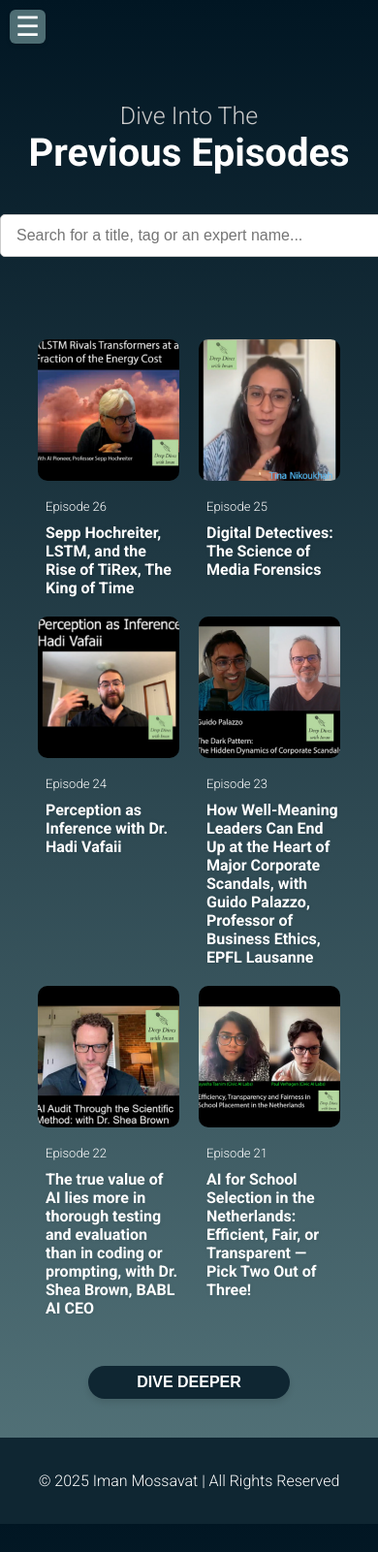
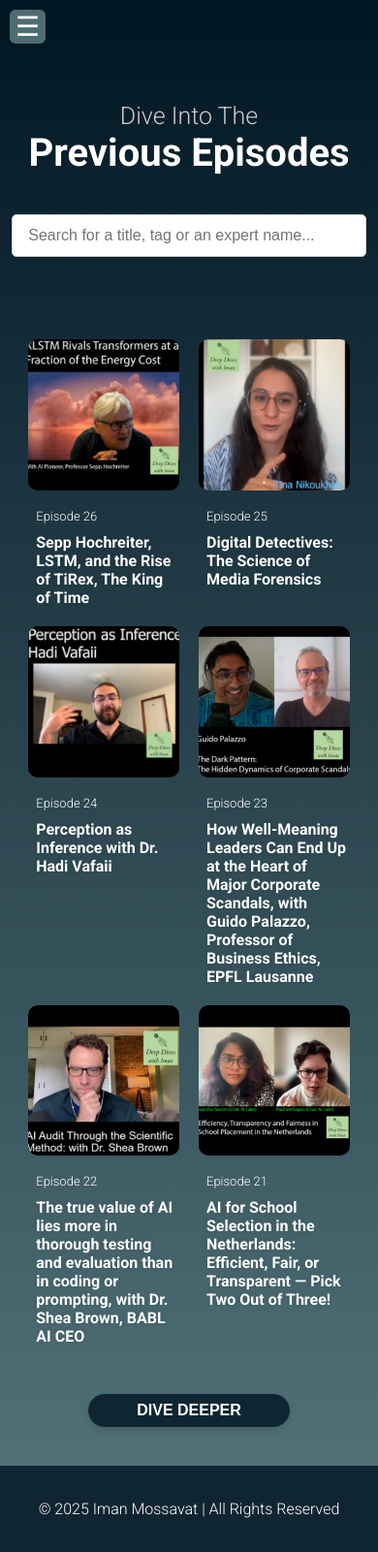
Before and after one commit to ivetkalchev/deepdivepod, a Jekyll site: the page built from episodes.html, in a window 390 px wide. Shown: the whole page at 97% size. Built offline with Jekyll 4.4.1, drawn with Linux system fonts in a browser that asks for light colours; before the commit the page ends 1572 px from its top, so only the background shows below that.

Commit message:
Update episodes-styles.css

```diff
--- a/assets/css/episodes-styles.css
+++ b/assets/css/episodes-styles.css
@@ -124,7 +124,7 @@ body {
     .episodes-list {
         grid-template-columns: repeat(2, 1fr);
         gap: 30px;
-        max-width: 700px;
+        max-width: 85%;
     }
 }
 
@@ -133,7 +133,7 @@ body {
     .episodes-list {
         grid-template-columns: repeat(2, 1fr); /* keep 2 per row */
         gap: 20px;
-        max-width: 80%;
+        max-width: 85%;
     }
 
     .episode-card h2 {
@@ -148,4 +148,8 @@ body {
         font-size: 16px;
         padding: 8px 50px;
     }
+
+    #search-bar {
+        width: 85%;
+    }
 }
```
